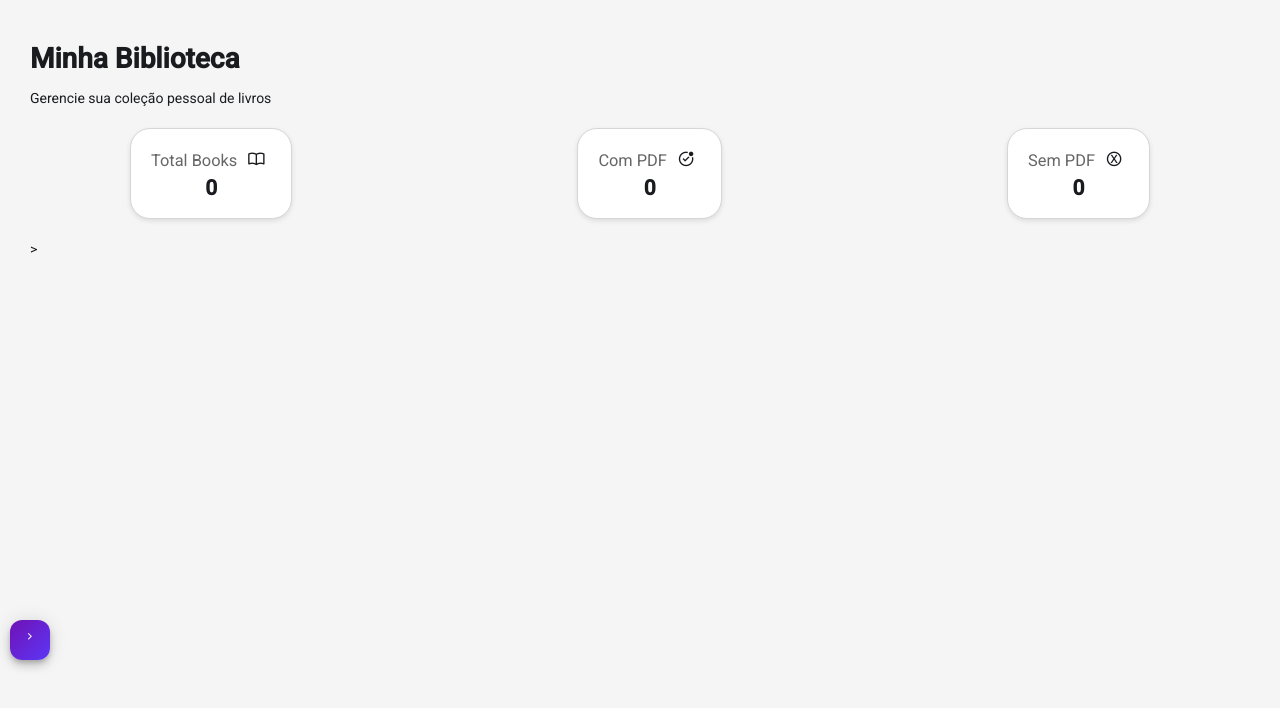
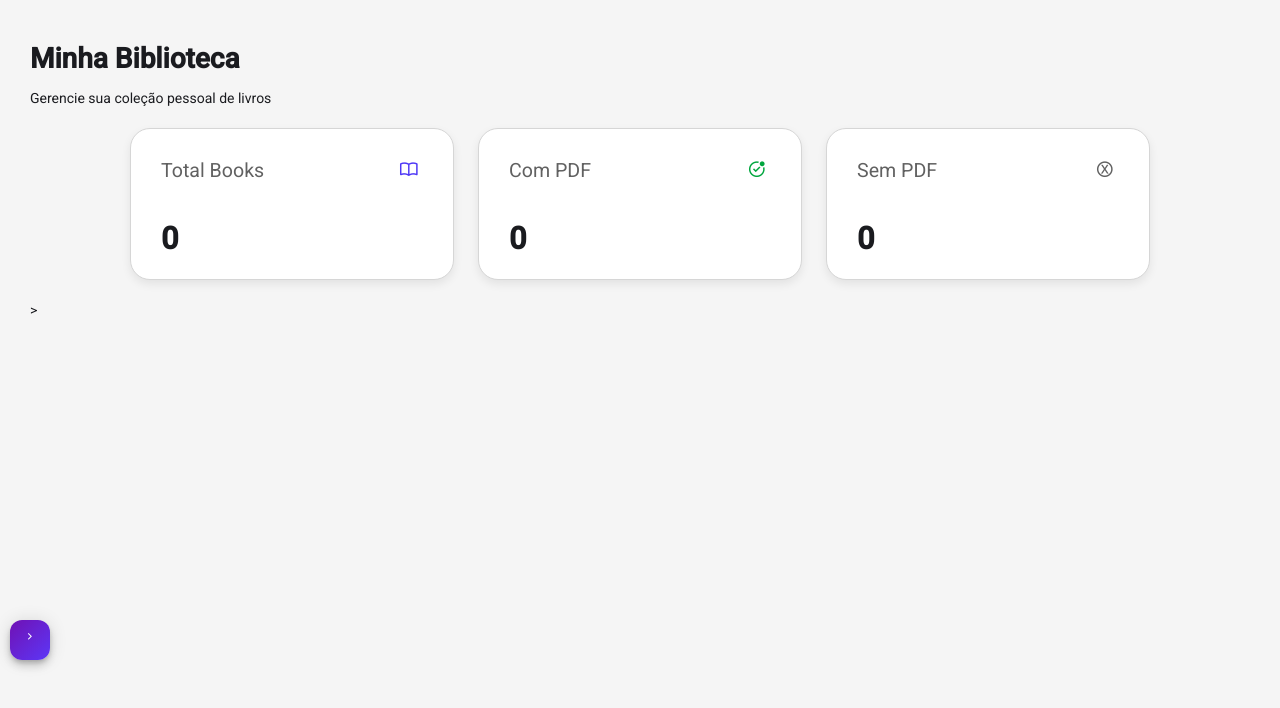
Before and after one commit to LuizBuarqueDev/Prateleira-Inteligente-Frontend-2.0v, an Angular app in the folder Prateleira-Inteligente-Frontend-2.0v/: page /library in a window 1280 px wide. Shown: the top 708 px of the page. Built offline with nearby package versions, Linux system fonts and the light colour scheme.

Commit message:
feat: update lib-stat component styles and icons for improved UI consistency

```diff
--- a/Prateleira-Inteligente-Frontend-2.0v/src/app/pages/my-library/components/lib-stat/lib-stat.component.html
+++ b/Prateleira-Inteligente-Frontend-2.0v/src/app/pages/my-library/components/lib-stat/lib-stat.component.html
@@ -2,7 +2,7 @@
   <div class="stat-item">
     <div class="stat-header">
       <span class="stat-label">Total Books</span>
-      <mat-icon class="stat-icon">import_contacts</mat-icon>
+      <mat-icon class="stat-icon book">import_contacts</mat-icon>
     </div>
     <span class="stat-value">{{ totalBooks() }}</span>
   </div>
@@ -10,7 +10,7 @@
   <div class="stat-item">
     <div class="stat-header">
       <span class="stat-label">Com PDF</span>
-      <mat-icon class="stat-icon">check_circle_unread</mat-icon>
+      <mat-icon class="stat-icon check">check_circle_unread</mat-icon>
     </div>
     <span class="stat-value">{{ totalWithPDF() }}</span>
   </div>
@@ -18,7 +18,7 @@
   <div class="stat-item">
     <div class="stat-header">
       <span class="stat-label">Sem PDF</span>
-      <mat-icon class="stat-icon">x_circle</mat-icon>
+      <mat-icon class="stat-icon x-circle">x_circle</mat-icon>
     </div>
     <span class="stat-value">{{ totalWithoutPDF() }}</span>
   </div>
--- a/Prateleira-Inteligente-Frontend-2.0v/src/app/pages/my-library/components/lib-stat/lib-stat.component.scss
+++ b/Prateleira-Inteligente-Frontend-2.0v/src/app/pages/my-library/components/lib-stat/lib-stat.component.scss
@@ -1,36 +1,47 @@
 .lib-stat {
-  display: flex;
-  gap: 20px;
-  margin: 20px 100px 20px;
-  justify-content: space-between;
+  display: grid;
+  grid-template-columns: repeat(auto-fit, minmax(280px, 1fr));
+  gap: 24px;
+  margin: 20px 100px;
 
   .stat-item {
     border-radius: 20px;
     border: 1px solid var(--light-gray);
-    padding: 20px;
+    padding: 30px;
     display: flex;
     flex-direction: column;
-    align-items: center;
-    gap: 5px;
+    justify-content: space-between;
     background-color: var(--light);
-    box-shadow: 0 2px 5px rgba(0, 0, 0, 0.1);
+    box-shadow: 0 4px 10px rgba(0, 0, 0, 0.08);
+    min-height: 90px;
 
     .stat-header {
-      gap: 10px;
       display: flex;
       align-items: center;
       justify-content: space-between;
-      font-size: 1.3em;
+      font-size: 1.4em;
     }
 
     .stat-value {
-      font-size: 1.5em;
+      font-size: 2.2em;
       font-weight: bold;
     }
 
     .stat-label {
-      font-size: 0.9em;
-      color: #666;
+      font-size: 1em;
+      color: var(--dark-gray);
+    }
+
+    .book {
+      color: var(--purple-1);
+    }
+
+    .check {
+      color: var(--success);
+    }
+
+    .x-circle {
+      color: var(--dark-gray);
     }
   }
 }
--- a/Prateleira-Inteligente-Frontend-2.0v/src/base.scss
+++ b/Prateleira-Inteligente-Frontend-2.0v/src/base.scss
@@ -15,6 +15,9 @@
   --light-blue: #cfd8f5;
   --purple-1: #4f39f6;
 
+  --success: #00a63e;
+  --danger: #f44336;
+
   --gradient-1: linear-gradient(to bottom right, #7011b4, #5c37f7);
   --gradient-2: linear-gradient(to bottom right, #5c37f7, #3f8cff);
   --gradient-3: linear-gradient(to bottom right, #4b0f8c, #7011b4);
```
